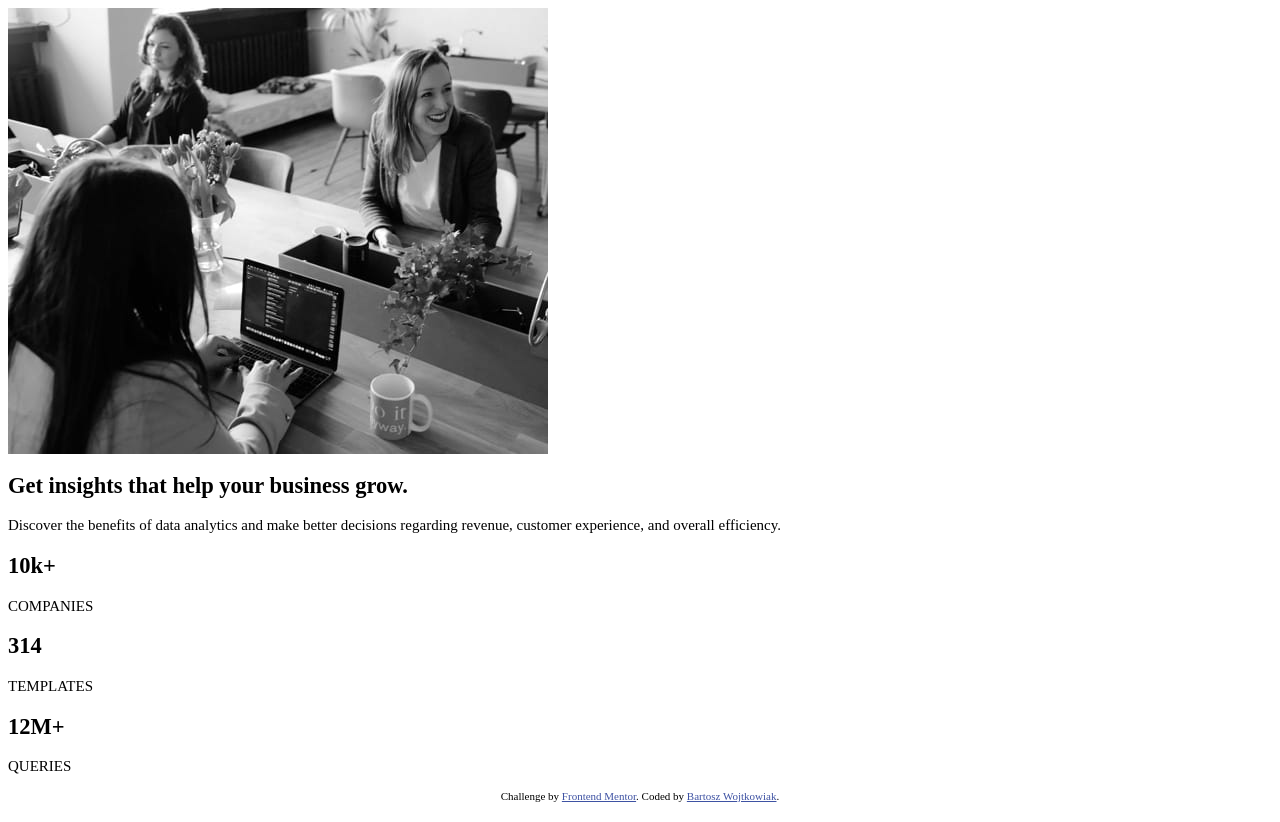
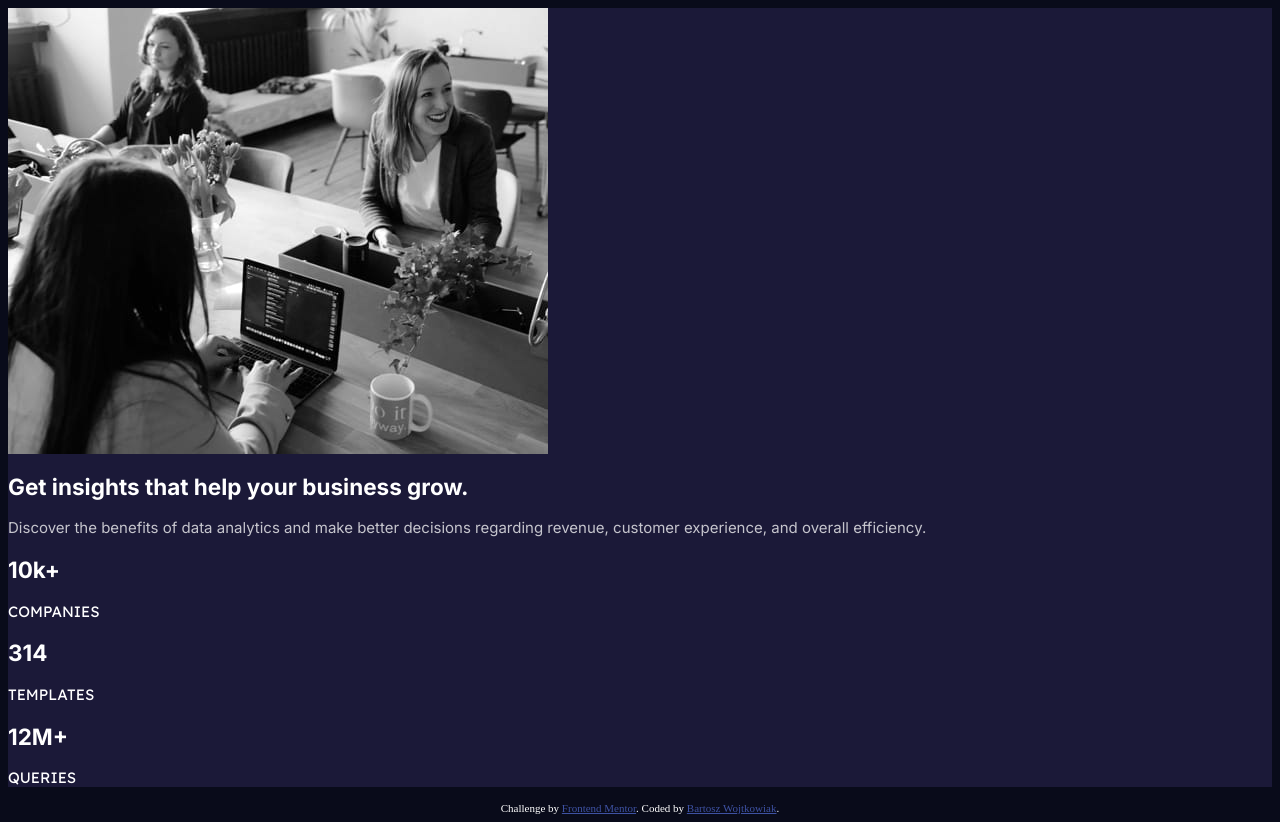
Before and after one commit to kejlor/stats-preview-card-component, a plain HTML site: page index.html in a window 1280 px wide. Drawn offline with Linux system fonts and the light colour scheme.

Commit message:
added fonts to html elements

```diff
--- a/css/main.css
+++ b/css/main.css
@@ -25,9 +25,30 @@
 
 body {
   font-size: 15px;
+  background: var(--clr-primary-900);
+}
+
+.card {
+  background: var(--clr-primary-400);
+  font-family: var(--ff-primary);
+}
+
+.card h1,
+h2 {
+  color: var(--clr-neutral-100);
+}
+
+.card p {
+  color: var(--clr-neutral-300);
+}
+
+.split p {
+  font-family: var(--ff-accent);
+  color: var(--clr-neutral-100);
 }
 
 .attribution {
+  color: var(--clr-neutral-100);
   font-size: 11px;
   text-align: center;
 }
```
